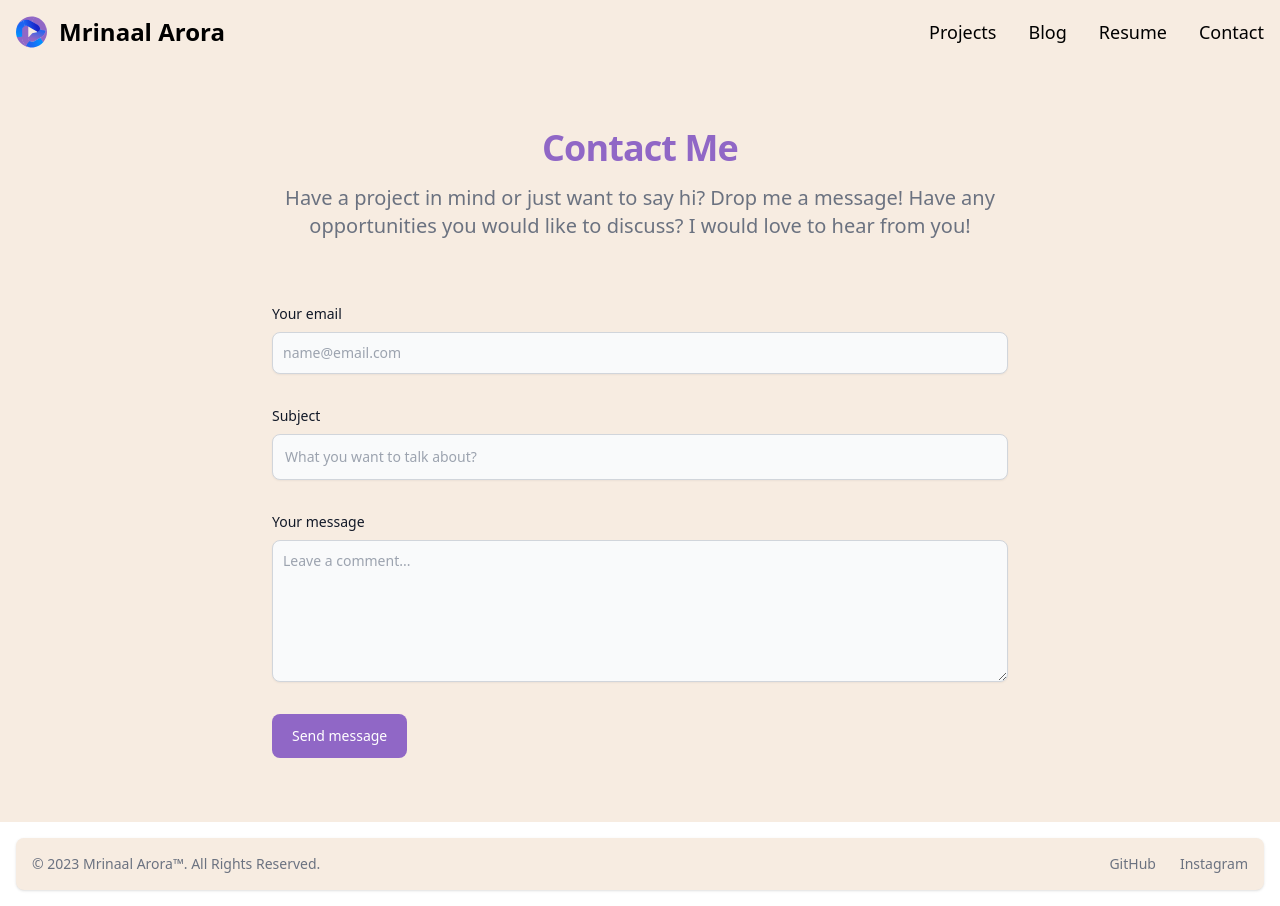
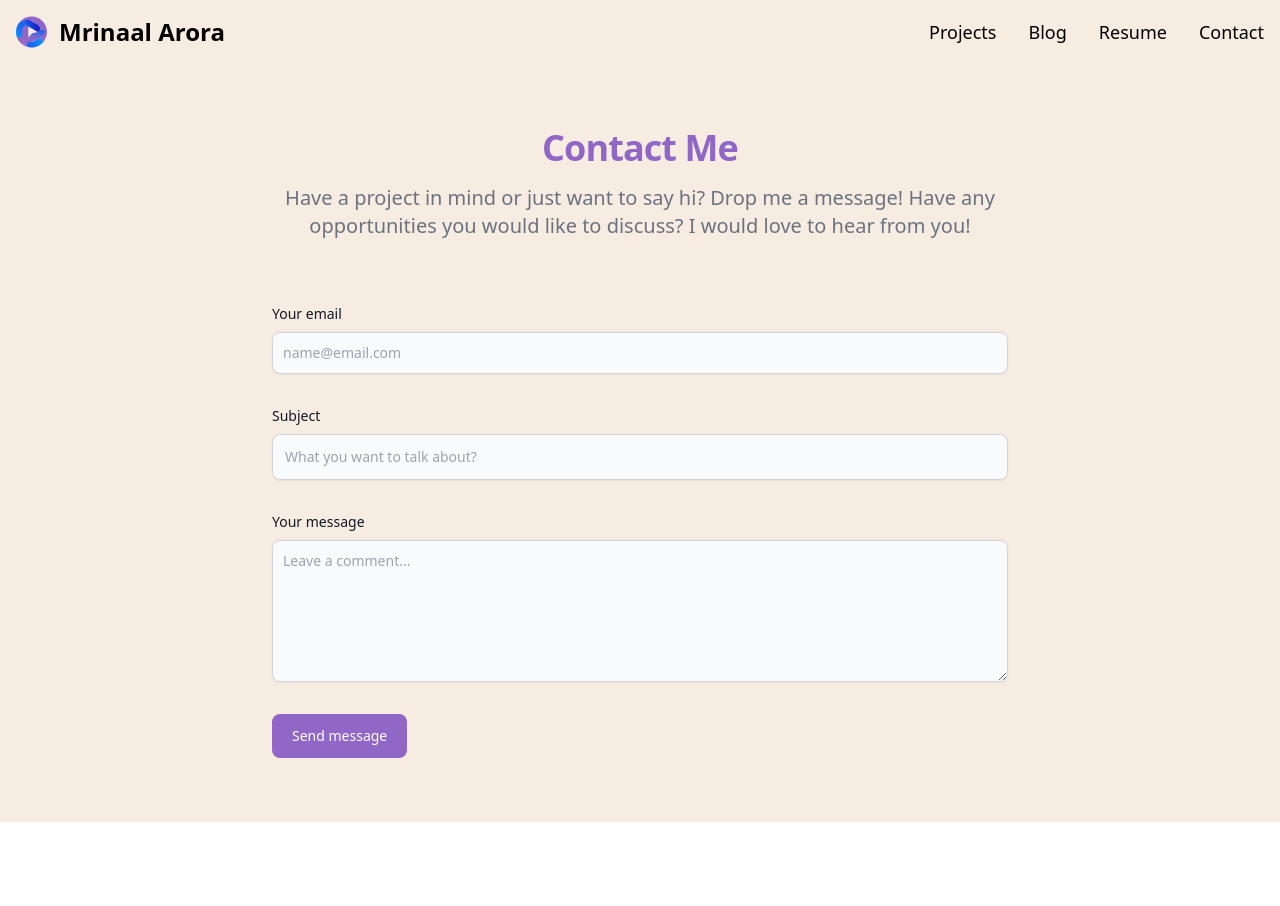
Before and after one commit to aroramrinaal/my-portfolio, a Next.js app: page /contact in a window 1280 px wide. After the commit the page ends 822 px from the top, so only its background shows below. Built offline with nearby package versions, Linux system fonts and the light colour scheme.

Commit message:
refactor: Remove Footer component from contact and index pages

```diff
--- a/src/components/Footer.tsx
+++ /dev/null
@@ -1,21 +0,0 @@
-import React from "react";
-
-const Footer = () => {
-    return (
-        <footer className="bg-linen rounded-lg shadow m-4 dark:bg-gray-800">
-            <div className="w-full mx-auto max-w-screen-xl p-4 md:flex md:items-center md:justify-between">
-                <span className="text-sm text-gray-500 sm:text-center dark:text-gray-400">© 2023 <a href="https://flowbite.com/" className="hover:underline">Mrinaal Arora™</a>. All Rights Reserved.</span>
-                <ul className="flex flex-wrap items-center mt-3 text-sm font-medium text-gray-500 dark:text-gray-400 sm:mt-0">
-                    <li>
-                        <a href="https://github.com" className="hover:underline me-4 md:me-6">GitHub</a>
-                    </li>
-                    <li>
-                        <a href="https://instagram.com" className="hover:underline">Instagram</a>
-                    </li>
-                </ul>
-            </div>
-        </footer>
-    );
-}
-
-export default Footer;
--- a/src/pages/contact.tsx
+++ b/src/pages/contact.tsx
@@ -1,6 +1,5 @@
 import React from "react";
 import Navbar from "@/components/Navbar";
-import Footer from "@/components/Footer";
 
 const Contact = () => {
     return (
@@ -27,7 +26,6 @@ const Contact = () => {
                     </form>
                 </div>
             </main>
-            <Footer />
         </div>
     );
 }
--- a/src/pages/index.tsx
+++ b/src/pages/index.tsx
@@ -1,15 +1,10 @@
 import React from 'react';
 import Navbar from '@/components/Navbar';
-import Footer from '@/components/Footer';
 
 const Index: React.FC = () => {
   return (
     <div className="flex flex-col min-h-screen">
       <Navbar />
-      <main className="flex-grow">
-        {/* Your main content here */}
-      </main>
-      <Footer />
     </div>
   );
 };
```
